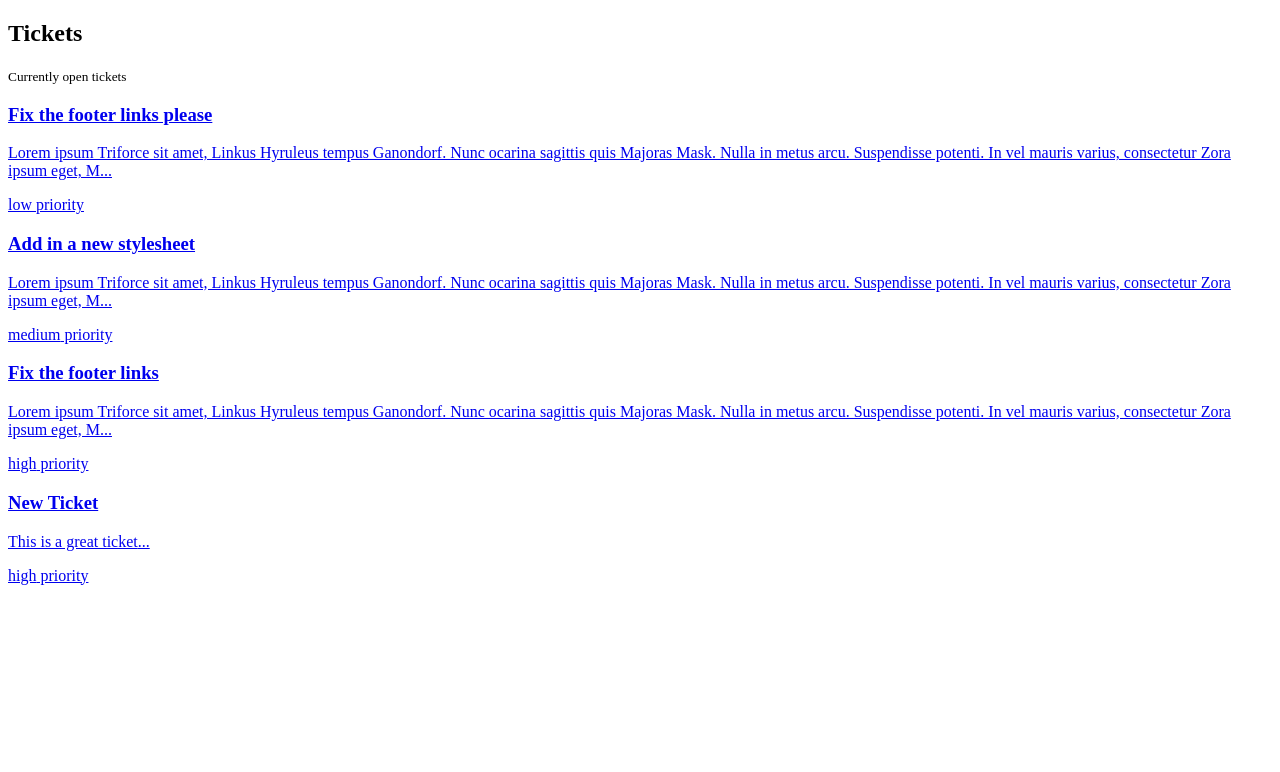
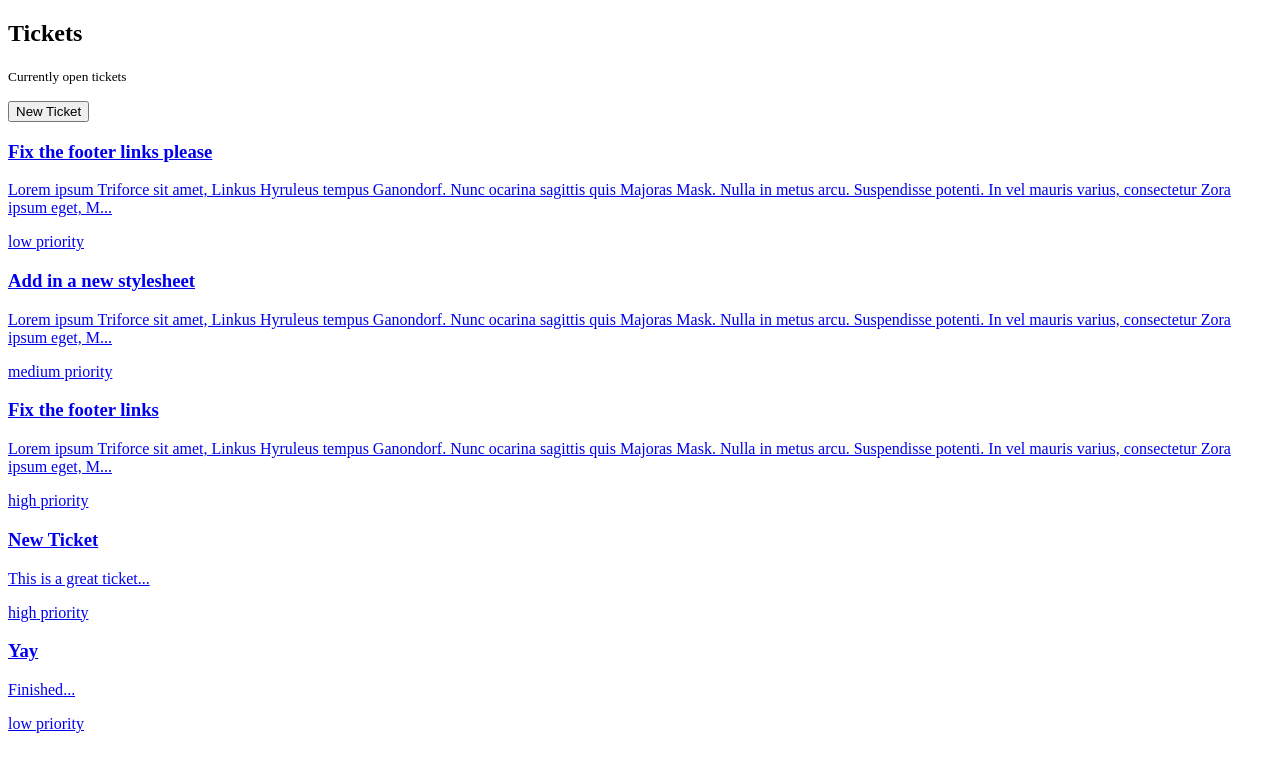
Before and after one commit to hayes28/NetNinja-helpdesk, a Next.js app: page /tickets in a window 1280 px wide. Shown: the top 772 px of the page. Built offline with nearby package versions, Linux system fonts and the light colour scheme; data requests are answered from the project's data file.

Commit message:
Add new ticket creation functionality and update ticket page with "New Ticket" button And ran build

```diff
--- a/_data/db.json
+++ b/_data/db.json
@@ -27,6 +27,13 @@
       "body": "This is a great ticket",
       "priority": "high",
       "user_email": "mario@netninja.dev"
+    },
+    {
+      "id": "3460",
+      "title": "Yay",
+      "body": "Finished",
+      "priority": "low",
+      "user_email": "mario@netninja.dev"
     }
   ]
 }
--- a/app/tickets/create/CreateForm.jsx
+++ b/app/tickets/create/CreateForm.jsx
@@ -42,7 +42,7 @@ export default function CreateForm() {
                 />
             </label>
             <label>
-                <span>Title:</span>
+                <span>Body:</span>
                 <textarea
                     required
                     onChange={(e) => setBody(e.target.value)}
--- a/app/tickets/page.jsx
+++ b/app/tickets/page.jsx
@@ -1,6 +1,7 @@
 import { Suspense } from "react";
 import TicketsList from "./TicketsList";
 import Loading from "../loading";
+import Link from "next/link";
 
 export default function Tickets() {
   return (
@@ -10,6 +11,9 @@ export default function Tickets() {
           <h1>Tickets</h1>
           <p><small>Currently open tickets</small></p>
         </div>
+        <Link href="/tickets/create" className="ml-auto">
+          <button className="btn-primary">New Ticket</button>
+        </Link>
       </nav>
       <Suspense fallback={<Loading/>}>
         <TicketsList />
```
